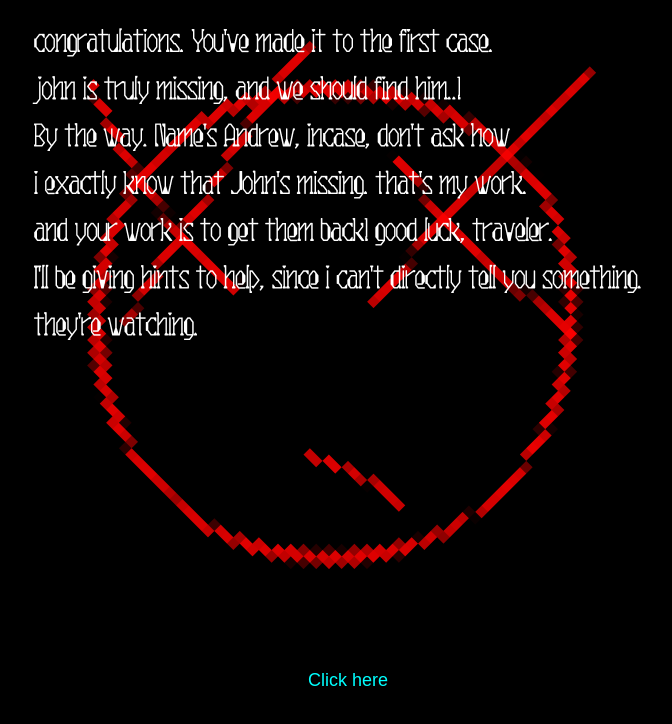
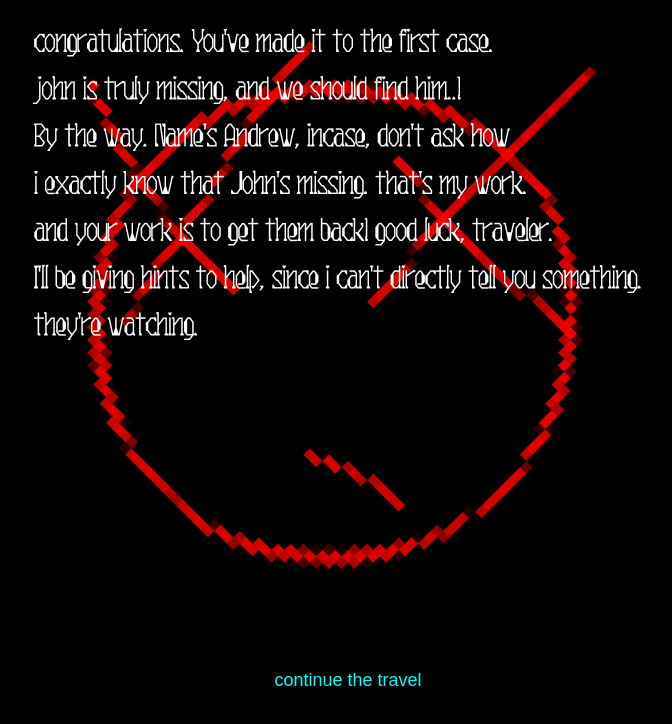
Before and after one commit to 1nscript/FR4GM3NT3D, a plain HTML site: page index.html in a window 1280 px wide. Shown: the whole page, without its empty margins (292-964 px from the left). Drawn offline with Linux system fonts and the light colour scheme.

Commit message:
index.html

```diff
--- a/index.html
+++ b/index.html
@@ -34,6 +34,6 @@
                                                                                                                                                                                                                                                                                                 </head>
                                                                                                                                                                                                                                                                                                 <body>
                                                                                                                                                                                                                                                                                                     <img src="12345678910congratulations.jpg" alt="Your Image">
-                                                                                                                                                                                                                                                                                                        <a href="https://example.com" target="_blank">Click here</a>
+                                                                                                                                                                                                                                                                                                        <a href="https://example.com" target="_blank">continue the travel</a>
                                                                                                                                                                                                                                                                                                         </body>
                                                                                                                                                                                                                                                                                                         </html>
```
